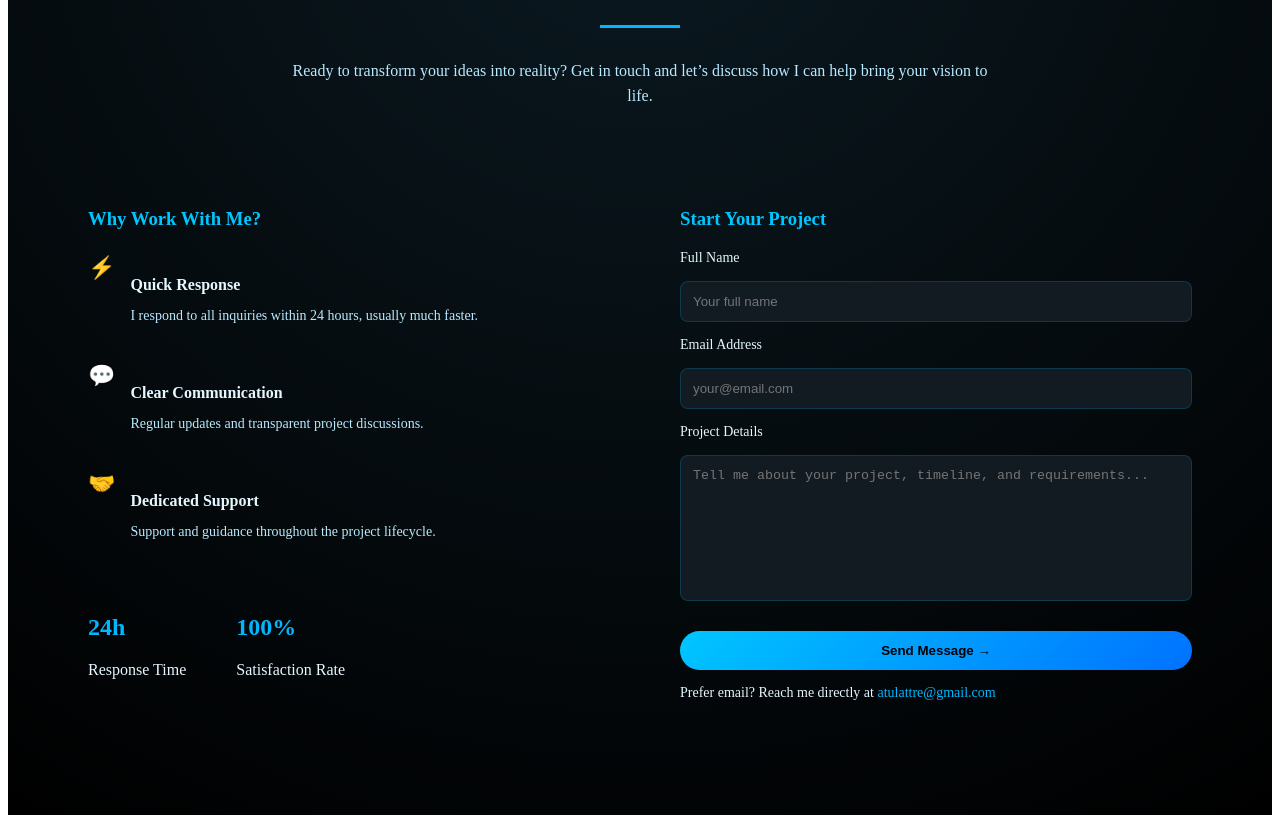
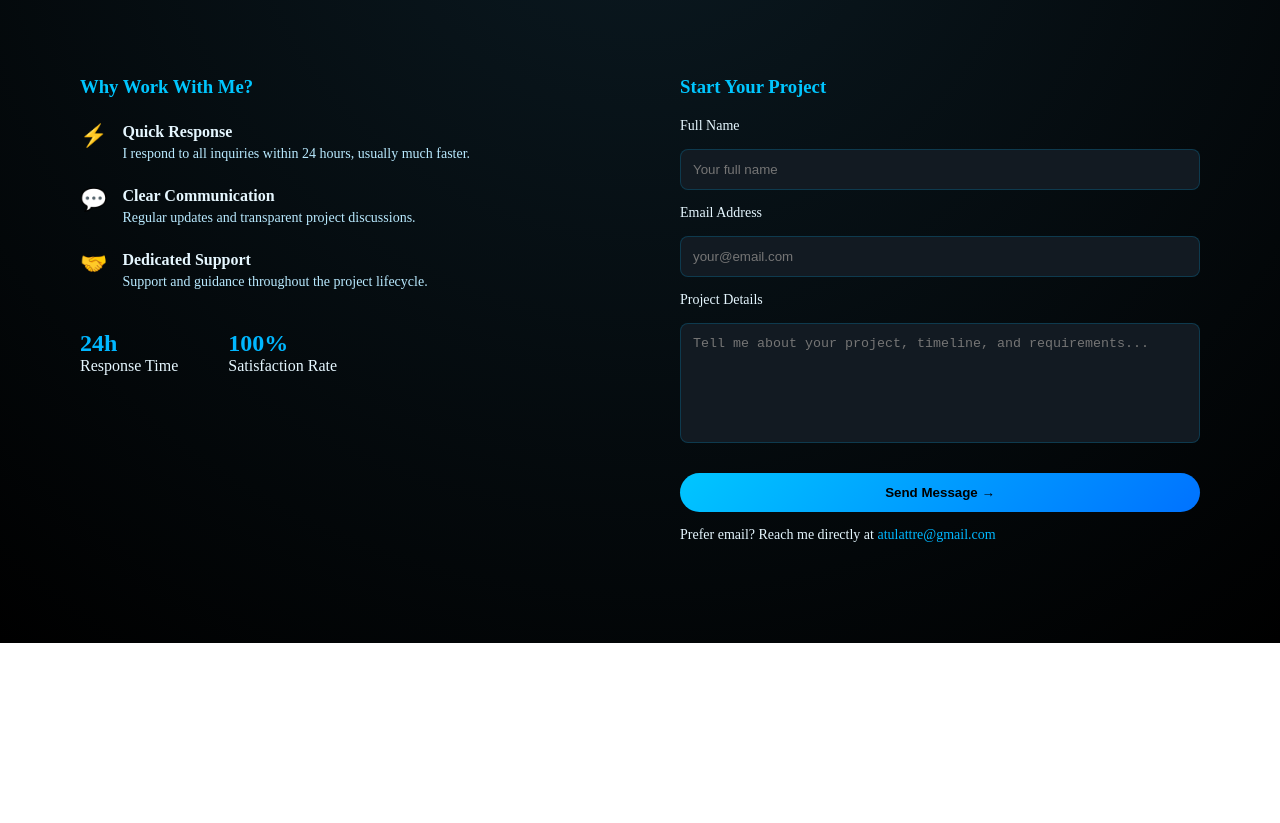
Before and after one commit to yatul0910-lab/duotempus-web, a plain HTML site: page contact.html in a window 1280 px wide. Shown: the part 230-1053 px from the top of the page. After the commit the page ends 873 px from the top, so only its background shows below. Drawn offline with Linux system fonts and the light colour scheme.

Commit message:
css update

```diff
--- a/css/contact.css
+++ b/css/contact.css
@@ -1,5 +1,5 @@
 .contact-section {
-  padding: 50px 80px 100px;
+  padding: 10px 80px 100px;
   background: radial-gradient(circle at top, #0b1a22, #000);
   color: #e6f7ff;
 }
--- a/css/navbar.css
+++ b/css/navbar.css
@@ -1,3 +1,8 @@
+* {
+  margin: 0;
+  padding: 0;
+  box-sizing: border-box;
+}
 .navbar {
   display: grid;
   grid-template-columns: auto 1fr auto;
```
